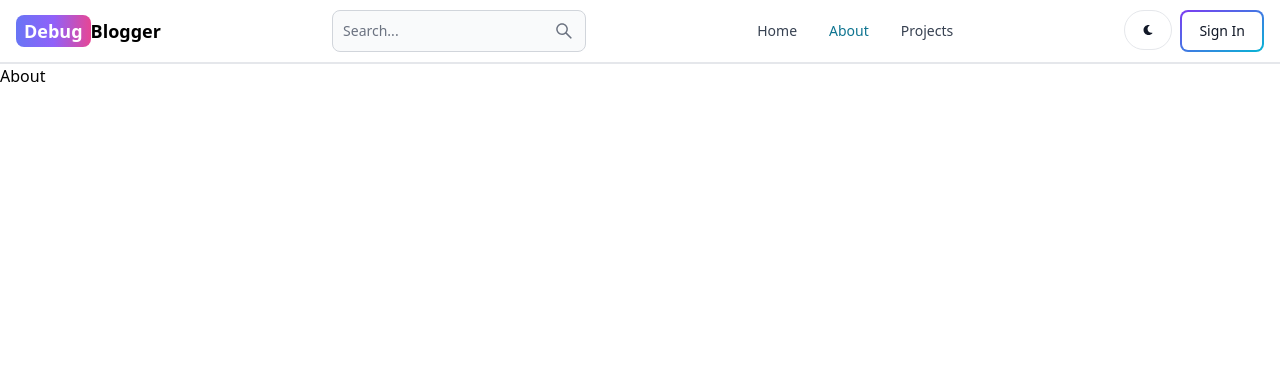
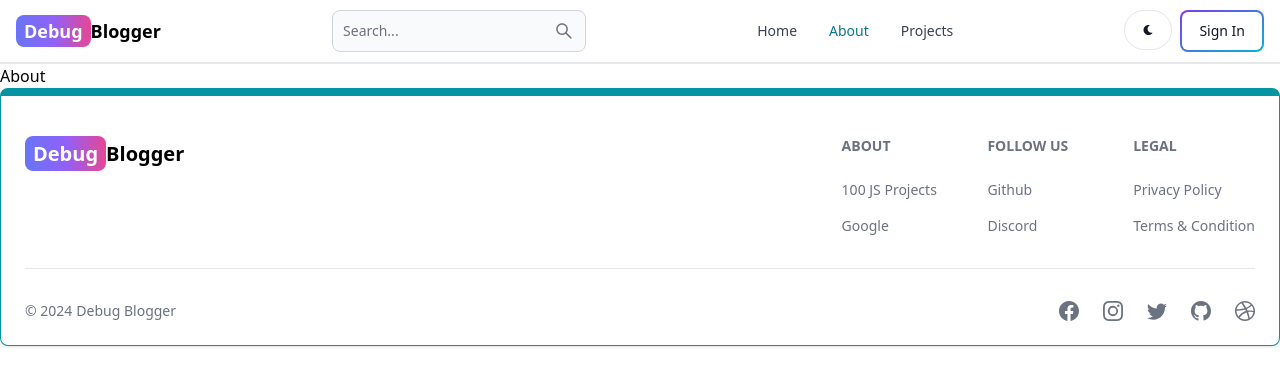
Before and after one commit to praveenkumarmallick/mern-blog-app, a React (Vite) app in the folder client/: page /about in a window 1280 px wide. Shown: the top 386 px of the page. Built offline with nearby package versions, Linux system fonts and the light colour scheme.

Commit message:
Creating Footer

```diff
--- a/client/src/App.jsx
+++ b/client/src/App.jsx
@@ -2,6 +2,7 @@
 import { BrowserRouter, Routes, Route } from "react-router-dom";
 import Header from "./components/Header";
 import About from "./pages/About";
+import FooterComp from "./components/Footer";
 
 const Home = lazy(() => import("./pages/Home"));
 const SignUp = lazy(() => import("./pages/SignUp"));
@@ -63,6 +64,7 @@
           }
         />
       </Routes>
+      <FooterComp />
     </BrowserRouter>
   );
 };
--- /dev/null
+++ b/client/src/components/Footer.jsx
@@ -0,0 +1,103 @@
+import { Footer } from "flowbite-react";
+import React from "react";
+import { Link } from "react-router-dom";
+import {
+  BsDribbble,
+  BsFacebook,
+  BsGithub,
+  BsInstagram,
+  BsTwitter,
+} from "react-icons/bs";
+
+const FooterComp = () => {
+  return (
+    <Footer container className="border border-t-8 border-teal-500">
+      <div className="w-full max-w-7xl mx-auto">
+        <div className="grid w-full justify-between sm:flex md:grid-cols-1">
+          <div className="mt-5">
+            <Link
+              to={"/"}
+              className="self-center whitespace-nowrap text-lg sm:text-xl font-semibold dark:text-white"
+            >
+              <span className="px-2 py-1 bg-gradient-to-r from-indigo-500 via-purple-500 to-pink-500 rounded-lg text-white">
+                Debug
+              </span>
+              Blogger
+            </Link>
+          </div>
+          <div className="grid grid-cols-2 gap-8 mt-4 sm:grid-cols-3 sm:gap-6">
+            <div>
+              <Footer.Title title="About" />
+              <Footer.LinkGroup col>
+                <Footer.Link
+                  href="https://www.100jsprojects.com/"
+                  target="_blank"
+                  rel="noopener noreference"
+                >
+                  100 JS Projects
+                </Footer.Link>
+                <Footer.Link
+                  href="https://www.google.com/"
+                  target="_blank"
+                  rel="noopener noreference"
+                >
+                  Google
+                </Footer.Link>
+              </Footer.LinkGroup>
+            </div>
+            <div>
+              <Footer.Title title="Follow Us"></Footer.Title>
+              <Footer.LinkGroup col>
+                <Footer.Link
+                  href="https://www.github.com/praveenkumarmallick"
+                  target="_blank"
+                  rel="noopener noreference"
+                >
+                  Github
+                </Footer.Link>
+                <Footer.Link
+                  href="/"
+                  target="_blank"
+                  rel="noopener noreference"
+                >
+                  Discord
+                </Footer.Link>
+              </Footer.LinkGroup>
+            </div>
+            <div>
+              <Footer.Title title="Legal"></Footer.Title>
+              <Footer.LinkGroup col>
+                <Footer.Link href="" target="" rel="noopener noreference">
+                  Privacy Policy
+                </Footer.Link>
+                <Footer.Link href="/" target="" rel="noopener noreference">
+                  Terms &amp; Condition
+                </Footer.Link>
+              </Footer.LinkGroup>
+            </div>
+          </div>
+        </div>
+        <Footer.Divider />
+        <div className="w-full sm:flex sm:items-center sm:justify-between">
+          <Footer.Copyright
+            href="#"
+            by="Debug Blogger"
+            year={new Date().getFullYear()}
+          />
+          <div className="flex gap-6 sm:mt-0 mt-4 sm:justify-center">
+            <Footer.Icon href="#" icon={BsFacebook} />
+            <Footer.Icon href="#" icon={BsInstagram} />
+            <Footer.Icon href="#" icon={BsTwitter} />
+            <Footer.Icon
+              href="https://www.github.com/praveenkumarmallick"
+              icon={BsGithub}
+            />
+            <Footer.Icon href="#" icon={BsDribbble} />
+          </div>
+        </div>
+      </div>
+    </Footer>
+  );
+};
+
+export default FooterComp;
```
